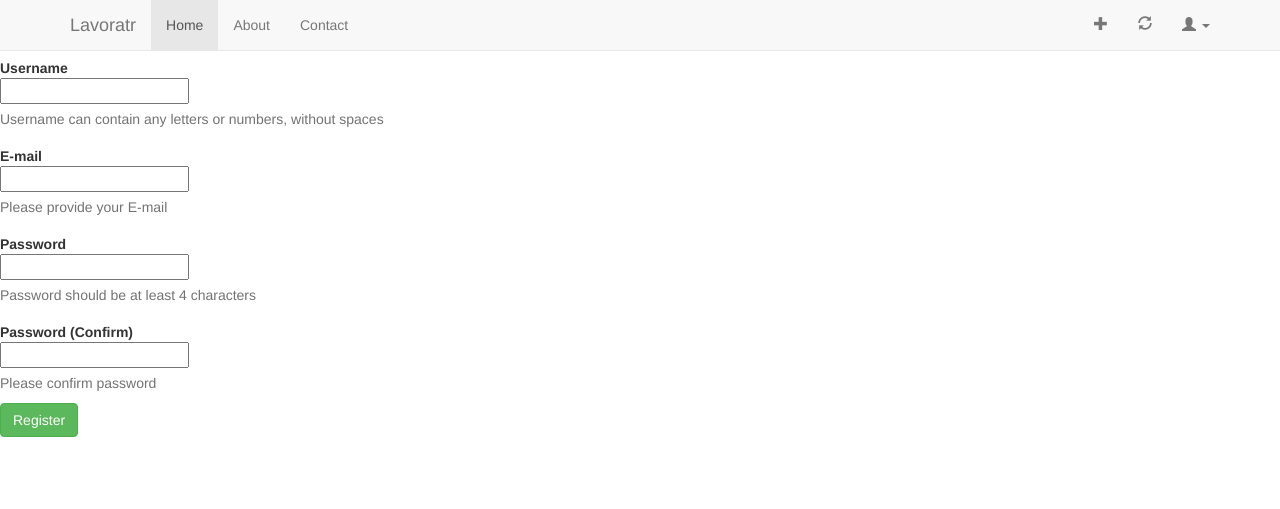
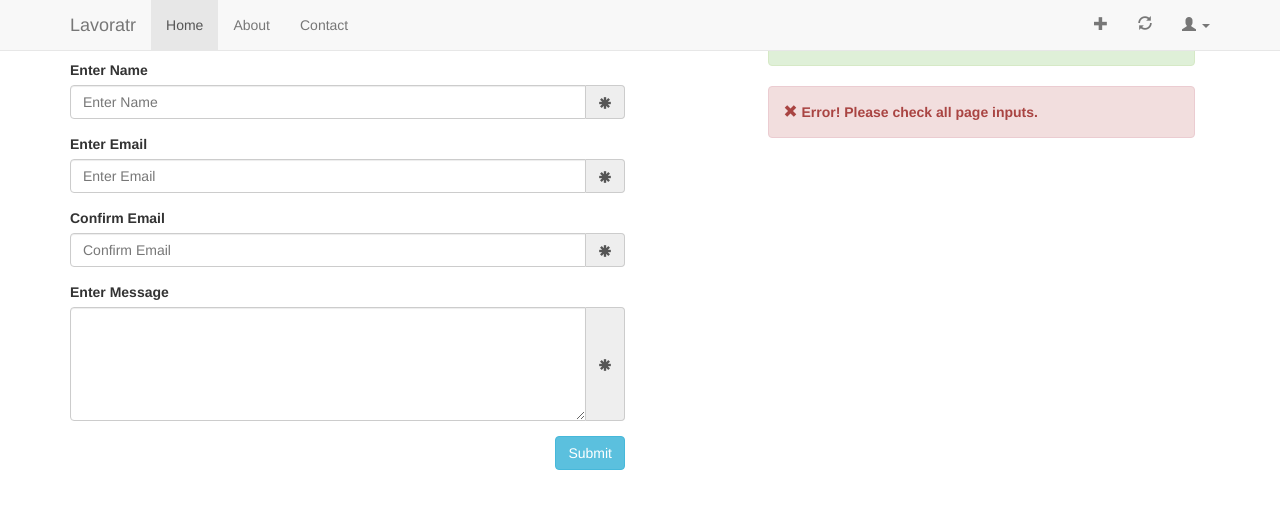
Before and after one commit to harbieism/Lavoratr-django, a Django app: page /registration in a window 1280 px wide. Shown: the top 509 px of the page. Run offline with Django 3.2, Linux system fonts and the light colour scheme; some libraries are stand-ins or nearby versions.

Commit message:
Changed the html of the user registration form.

```diff
--- a/lavoratr/templates/lavoratr/user_registration.html
+++ b/lavoratr/templates/lavoratr/user_registration.html
@@ -4,53 +4,52 @@
 {% endblock %}
 
 {% block content %}
-<form class="form-horizontal" action='' method="POST">
-  <fieldset>
-    <div id="legend">
-      <legend class="">Register</legend>
-    </div>
-    <div class="control-group">
-      <!-- Username -->
-      <label class="control-label"  for="username">Username</label>
-      <div class="controls">
-        <input type="text" id="username" name="username" placeholder="" class="input-xlarge">
-        <p class="help-block">Username can contain any letters or numbers, without spaces</p>
+<div class="container">
+    <div class="row">
+        <form role="form">
+            <div class="col-lg-6">
+                <div class="well well-sm"><strong><span class="glyphicon glyphicon-asterisk"></span>Required Field</strong></div>
+                <div class="form-group">
+                    <label for="InputName">Enter Name</label>
+                    <div class="input-group">
+                        <input type="text" class="form-control" name="InputName" id="InputName" placeholder="Enter Name" required>
+                        <span class="input-group-addon"><span class="glyphicon glyphicon-asterisk"></span></span>
                     </div>
                 </div>
-
-    <div class="control-group">
-      <!-- E-mail -->
-      <label class="control-label" for="email">E-mail</label>
-      <div class="controls">
-        <input type="text" id="email" name="email" placeholder="" class="input-xlarge">
-        <p class="help-block">Please provide your E-mail</p>
+                <div class="form-group">
+                    <label for="InputEmail">Enter Email</label>
+                    <div class="input-group">
+                        <input type="email" class="form-control" id="InputEmailFirst" name="InputEmail" placeholder="Enter Email" required>
+                        <span class="input-group-addon"><span class="glyphicon glyphicon-asterisk"></span></span>
                     </div>
                 </div>
-
-    <div class="control-group">
-      <!-- Password-->
-      <label class="control-label" for="password">Password</label>
-      <div class="controls">
-        <input type="password" id="password" name="password" placeholder="" class="input-xlarge">
-        <p class="help-block">Password should be at least 4 characters</p>
+                <div class="form-group">
+                    <label for="InputEmail">Confirm Email</label>
+                    <div class="input-group">
+                        <input type="email" class="form-control" id="InputEmailSecond" name="InputEmail" placeholder="Confirm Email" required>
+                        <span class="input-group-addon"><span class="glyphicon glyphicon-asterisk"></span></span>
                     </div>
                 </div>
-
-    <div class="control-group">
-      <!-- Password -->
-      <label class="control-label"  for="password_confirm">Password (Confirm)</label>
-      <div class="controls">
-        <input type="password" id="password_confirm" name="password_confirm" placeholder="" class="input-xlarge">
-        <p class="help-block">Please confirm password</p>
+                <div class="form-group">
+                    <label for="InputMessage">Enter Message</label>
+                    <div class="input-group">
+                        <textarea name="InputMessage" id="InputMessage" class="form-control" rows="5" required></textarea>
+                        <span class="input-group-addon"><span class="glyphicon glyphicon-asterisk"></span></span>
                     </div>
                 </div>
-
-    <div class="control-group">
-      <!-- Button -->
-      <div class="controls">
-        <button class="btn btn-success">Register</button>
+                <input type="submit" name="submit" id="submit" value="Submit" class="btn btn-info pull-right">
+            </div>
+        </form>
+        <div class="col-lg-5 col-md-push-1">
+            <div class="col-md-12">
+                <div class="alert alert-success">
+                    <strong><span class="glyphicon glyphicon-ok"></span> Success! Message sent.</strong>
+                </div>
+                <div class="alert alert-danger">
+                    <span class="glyphicon glyphicon-remove"></span><strong> Error! Please check all page inputs.</strong>
                 </div>
             </div>
-  </fieldset>
-</form>
+        </div>
+    </div>
+</div>
 {% endblock %}
```
Lines whose indentation alone changed are shown as unchanged.
